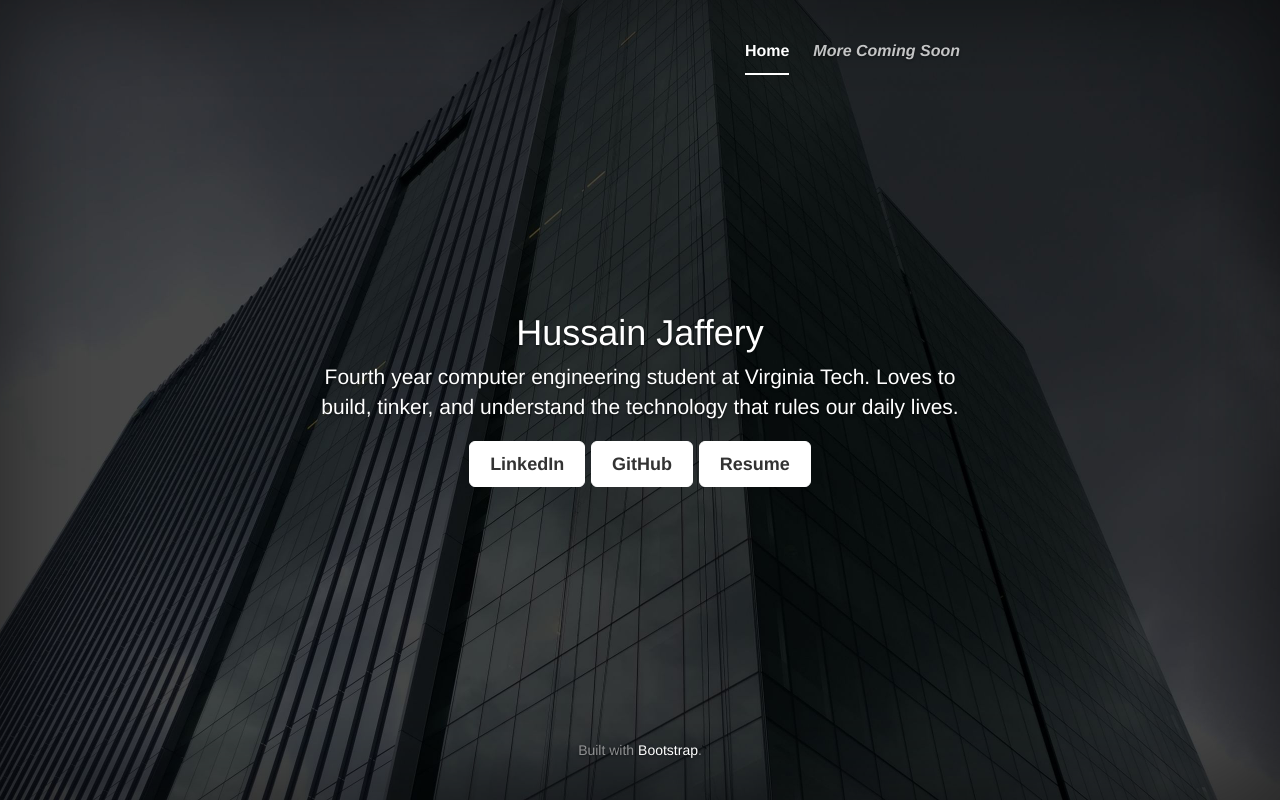
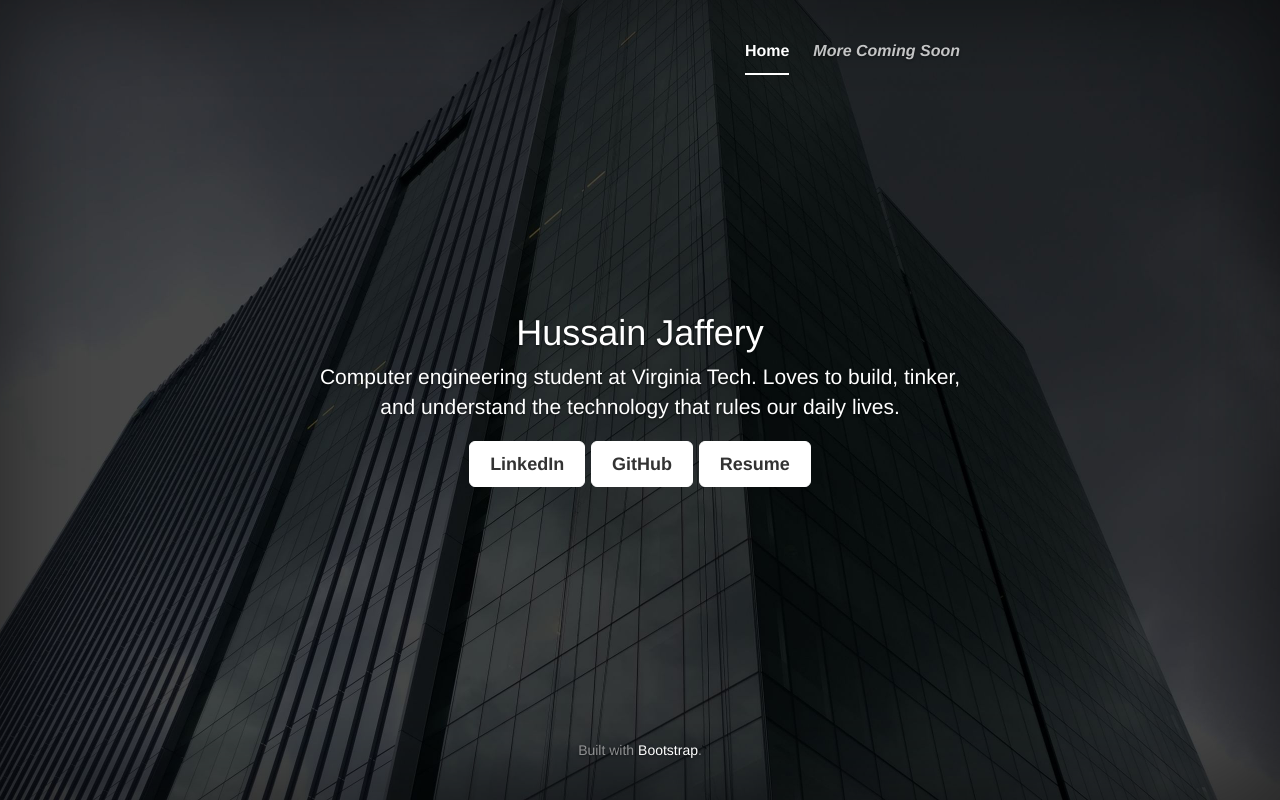
Before and after one commit to hussainjaffery/personal-website, a plain HTML site: page index.html in a window 1280 px wide. Drawn offline with Linux system fonts and the light colour scheme.

Commit message:
Updated text - no longer fourth year

```diff
--- a/index.html
+++ b/index.html
@@ -40,7 +40,7 @@
 
           <div class="inner cover">
             <h1 class="cover-heading">Hussain Jaffery</h1>
-            <p class="lead">Fourth year computer engineering student at Virginia Tech. Loves to build, tinker, and understand the technology that rules our daily lives.</p>
+            <p class="lead">Computer engineering student at Virginia Tech. Loves to build, tinker, and understand the technology that rules our daily lives.</p>
             <p class="lead">
               <a href="https://www.linkedin.com/in/hussainjaffery" class="btn btn-lg btn-default">LinkedIn</a>
               <a href="https://github.com/hussainjaffery/" class="btn btn-lg btn-default">GitHub</a>
```
